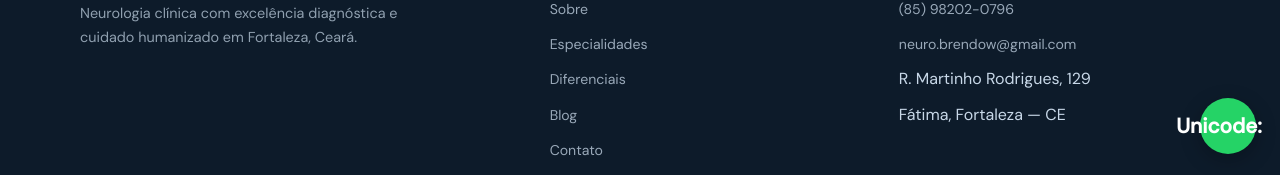
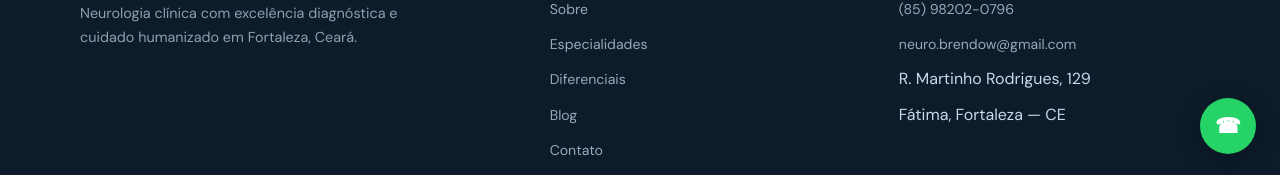
Before and after one commit to neurobrendow-dev/Neurobrendow-dev.GitHub.io, a Jekyll site: the page built from blog/index.html, in a window 1280 px wide and 900 px high, scrolled down 579 px. Shown: the part 722-897 px from the top of the window. Built offline with Jekyll 4.4.1, drawn with Linux system fonts in a browser that asks for light colours; the list of posts is cut into pages by our own code.

Commit message:
Replace WhatsApp button icon with Unicode character

```diff
--- a/_layouts/default.html
+++ b/_layouts/default.html
@@ -181,8 +181,7 @@
   </div>
 </footer>
 
-<a href="https://wa.me/message/XDTCXUYJKODHK1" class="whatsapp-btn" target="_blank" title="Falar no WhatsApp"><p>Unicode:</p>
-<i style="font-size:24px" class="fa">&#xf095;</i></a>
+<a href="https://wa.me/message/XDTCXUYJKODHK1" class="whatsapp-btn" target="_blank" title="Falar no WhatsApp">&#9742</a>
 
 </body>
 </html>
```
